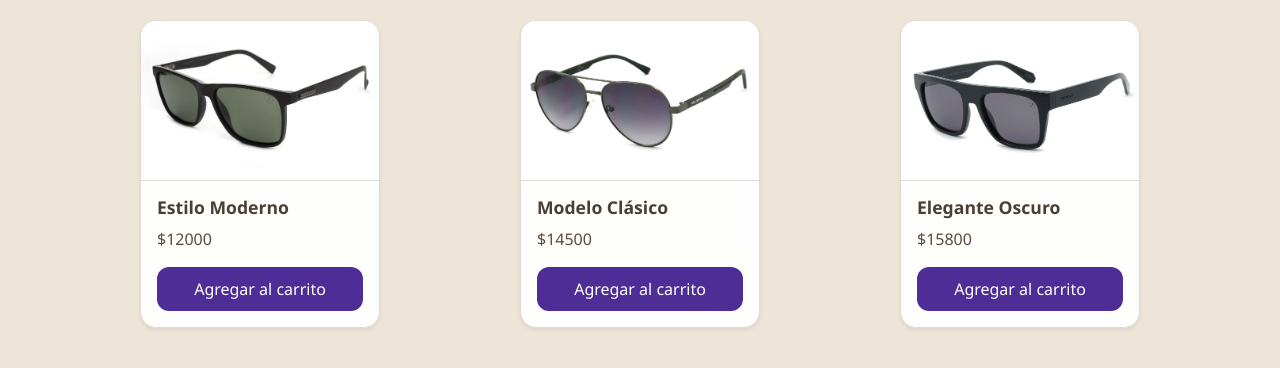
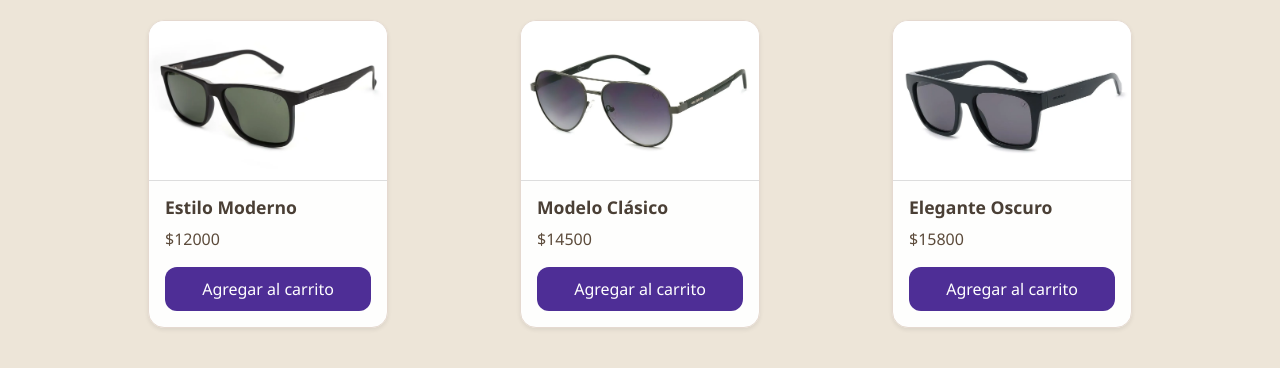
Before and after one commit to Nachitopachito/TP-JS-CODER, a plain HTML site: page index.html in a window 1280 px wide. Shown: the part 192-560 px from the top of the page. Drawn offline with nearby package versions, Linux system fonts and the light colour scheme; some packages are replaced by stand-ins of ours; a script that the page names is missing.

Commit message:
modif pos 2

```diff
--- a/index.html
+++ b/index.html
@@ -27,13 +27,13 @@
   </header>
 
   <main class="container my-4">
-    <h2 class="text-center mb-4">Nuestras gafas 😎</h2>
+  <h2 class="text-center mb-4">Nuestras gafas 😎</h2>
 
-    <div id="productos" class="row">
+  <div id="productos" class="productos-container">
 
+  </div>
+</main>
 
-    </div>
-  </main>
 
   <script src="https://cdn.jsdelivr.net/npm/sweetalert2@11"></script>
   <script src="main.js"></script>
--- a/main.css
+++ b/main.css
@@ -187,3 +187,7 @@ h2 {
 }
 
 li {list-style: none;}
+
+.productos-container {
+  display: flex;
+}
```
